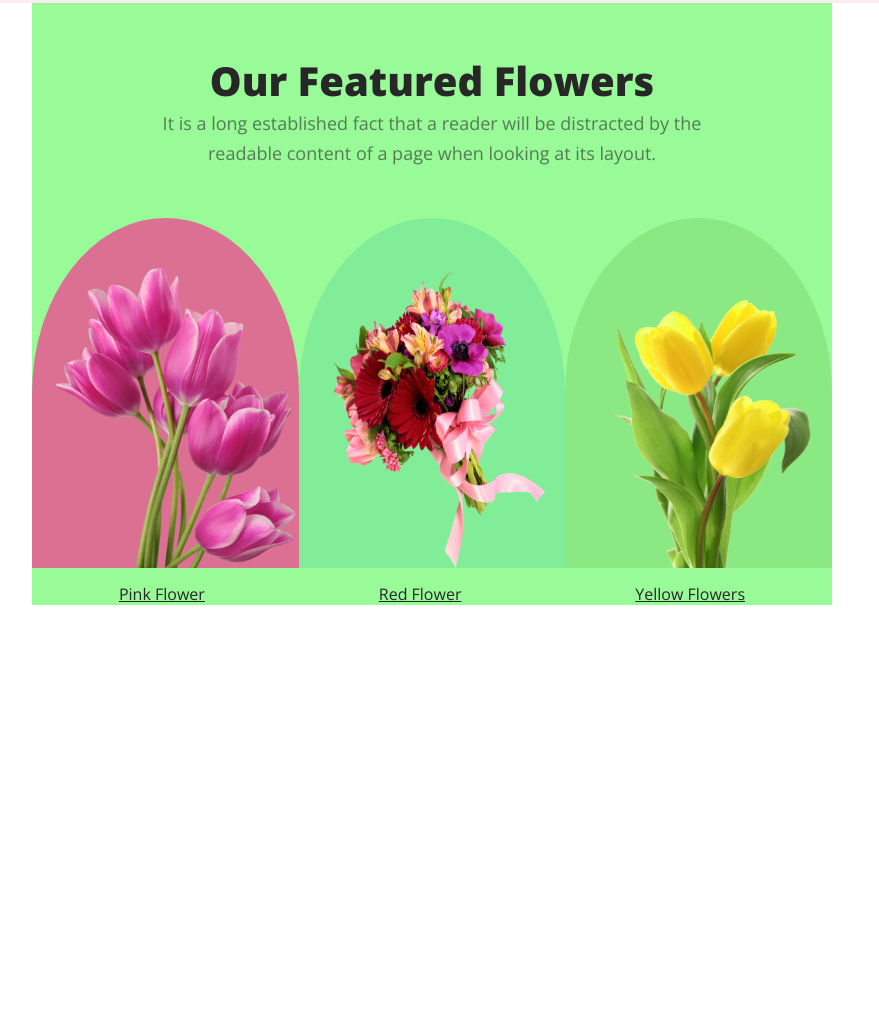
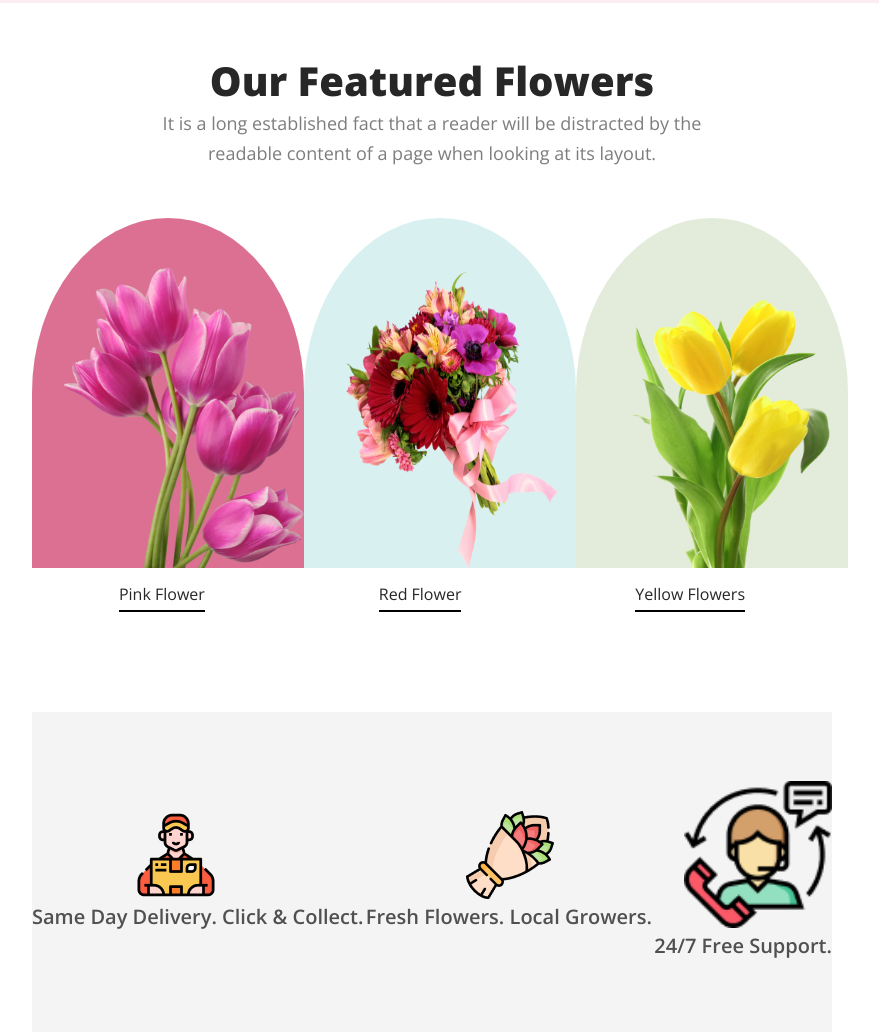
Before and after one commit to Sakib3602/flower-shop, a plain HTML site: page index.html in a window 1280 px wide. Shown: the part 797-1829 px from the top of the page, without its empty margins (208-1087 px from the left). Before the commit the page ends 1402 px from the top, so only its background shows below. Drawn offline with nearby package versions, Linux system fonts and the light colour scheme.

Commit message:
add some a

```diff
--- a/index.html
+++ b/index.html
@@ -1,26 +1,28 @@
 <!DOCTYPE html>
 <html lang="en">
   <head>
-    <meta charset="UTF-8">
-    <meta name="viewport" content="width=device-width, initial-scale=1.0">
+    <meta charset="UTF-8" />
+    <meta name="viewport" content="width=device-width, initial-scale=1.0" />
     <title>Flower</title>
-    <link rel="stylesheet" href="style.css">
+    <link rel="stylesheet" href="style.css" />
   </head>
   <body>
     <header>
       <nav>
-            <h1><span  class="o">FLO</span>WER</h1>
+        <h1><span class="o">FLO</span>WER</h1>
         <ul>
           <a href=""><li>Home</li></a>
           <a href=""><li>About</li></a>
-                <a href=""><li class="hov-drop">
-                    Categories <ul class="drop">
+          <a href=""
+            ><li class="hov-drop">
+              Categories
+              <ul class="drop">
                 <a href="">Rose</a>
                 <a href="">Lily</a>
                 <a href="">Black</a>
               </ul>
-
-                </li></a>
+            </li></a
+          >
           <a href=""><li>Cart</li></a>
           <a href=""><li>Log/Sign</li></a>
         </ul>
@@ -28,14 +30,17 @@
       <div class="header-box">
         <div class="header-main">
           <h1>Lets Make</h1>
-                <h1> Beautiful Flowers a</h1>
+          <h1>Beautiful Flowers a</h1>
           <h1>Part of your life</h1>
 
-                <h4>Blossom in life's garden with beautiful flowers—nature's artistry, weaving moments of joy and color into the tapestry of your existence</h4>
+          <h4>
+            Blossom in life's garden with beautiful flowers—nature's artistry,
+            weaving moments of joy and color into the tapestry of your existence
+          </h4>
           <button>Shop Now</button>
         </div>
         <div class="header-img">
-                <img src="./Flower Asset/pngwing 10.png" alt="">
+          <img src="./Flower Asset/pngwing 10.png" alt="" />
         </div>
       </div>
     </header>
@@ -43,29 +48,54 @@
       <div class="featured">
         <div class="hh">
           <h1>Our Featured Flowers</h1>
-            <h5>It is a long established fact that a reader will be distracted by the readable content of a page when looking at its layout.</h5>
+          <h5>
+            It is a long established fact that a reader will be distracted by
+            the readable content of a page when looking at its layout.
+          </h5>
         </div>
         <div class="imgs">
           <div class="img1">
-                <img src="./Flower Asset/pngwing 6.png" alt="">
+            <img src="./Flower Asset/pngwing 6.png" alt="" />
+          </div>
+          <div class="img1" style="background-color: rgba(5, 151, 160, 0.15)">
+            <img src="./Flower Asset/pngwing 5.png" alt="" />
+          </div>
+          <div class="img1" style="background-color: rgba(71, 125, 17, 0.15)">
+            <img src="./Flower Asset/pngwing 7.png" alt="" />
+          </div>
+        </div>
+        <div class="text">
+          <a href="">Pink Flower</a><a href="">Red Flower</a
+          ><a href="">Yellow Flowers</a>
+        </div>
+
+
+        <div class="delivery">
+
+            <div class="del1">
+                <img class="op" src="./Flower Asset/Group 57.png" alt="">
+                <a href="">Same Day Delivery. Click & Collect.</a>
+            </div>
+
+            <div class="del1">
+                <img class="op" src="./Flower Asset/Group 58.png" alt="">
+                <a href="">Fresh Flowers. Local Growers.</a>
+            </div>
+
+            <div class="del1">
+                <img class="opo" src="./Flower Asset/Group 59.png" alt="">
+                <a href="">24/7 Free Support.</a>
+            </div>
 
         </div>
-            <div class="img1" style="background-color: rgba(5, 151, 160, 0.15);">
-                <img src="./Flower Asset/pngwing 5.png" alt="">
+
+
+
+
+
 
 
       </div>
-            <div class="img1" style="background-color: rgba(71, 125, 17, 0.15);">
-                <img src="./Flower Asset/pngwing 7.png" alt="">
-
-            </div>
-           </div>
-           <div class="text">
-            <a href="">Pink Flower</a><a href="">Red Flower</a><a href="">Yellow Flowers</a>
-        </div>
-        </div>
-
     </main>
-
   </body>
 </html>
--- a/style.css
+++ b/style.css
@@ -1,23 +1,23 @@
-@import url('https://fonts.googleapis.com/css2?family=Inter:wght@100;200;300;400;500;600;700;800;900&family=Merriweather:ital,wght@0,300;0,400;0,700;0,900;1,300;1,400;1,700;1,900&family=Open+Sans:ital,wght@0,300;0,400;0,500;0,600;0,700;0,800;1,300;1,400;1,500;1,600;1,700&family=Poppins:ital,wght@0,100;1,800&family=Work+Sans:ital,wght@0,100;0,200;0,300;0,400;0,500;0,600;0,700;0,800;1,100;1,200;1,300;1,400;1,500;1,600;1,700&display=swap');
+@import url("https://fonts.googleapis.com/css2?family=Inter:wght@100;200;300;400;500;600;700;800;900&family=Merriweather:ital,wght@0,300;0,400;0,700;0,900;1,300;1,400;1,700;1,900&family=Open+Sans:ital,wght@0,300;0,400;0,500;0,600;0,700;0,800;1,300;1,400;1,500;1,600;1,700&family=Poppins:ital,wght@0,100;1,800&family=Work+Sans:ital,wght@0,100;0,200;0,300;0,400;0,500;0,600;0,700;0,800;1,100;1,200;1,300;1,400;1,500;1,600;1,700&display=swap");
 
 * {
   margin: 0;
   padding: 0;
-    font-family: 'Open Sans', sans-serif;
+  font-family: "Open Sans", sans-serif;
 }
-.o{
+.o {
   font-size: 50px;
   color: purple;
 }
-header{
+header {
   height: 100vh;
   width: 100%;
-    background-color:  rgba(229, 84, 115, 0.10);;
+  background-color: rgba(229, 84, 115, 0.1);
 }
-nav h1{
+nav h1 {
   font-weight: 800;
 }
-nav{
+nav {
   display: flex;
   margin-left: 240px;
   margin-right: 240px;
@@ -26,7 +26,7 @@ nav{
   justify-content: space-between;
 }
 
-.drop{
+.drop {
   border-radius: 8px;
   margin-left: 45px;
 
@@ -36,94 +36,85 @@ nav{
   padding: 10px;
   background-color: rgba(229, 169, 179, 0.516);
 }
-.hov-drop:hover .drop{
-
+.hov-drop:hover .drop {
   display: flex;
-
 }
 
 nav > ul {
   display: flex;
-
 }
-nav li{
+nav li {
   margin-right: 10px;
   list-style: none;
   font-weight: 700;
 }
-nav a{
+nav a {
   text-decoration: none;
   margin-right: 10px;
 }
 
-
-.header-main h4{
-    color: rgba(39, 39, 39, 0.60);
+.header-main h4 {
+  color: rgba(39, 39, 39, 0.6);
   font-size: 18px;
   font-weight: 400;
   line-height: 30px;
   margin-top: 20px;
 }
-.header-main button{
+.header-main button {
   height: 34px;
   border: none;
   margin-top: 22px;
   border-radius: 3px;
   width: 94px;
-    background-color:  #E55473;
+  background-color: #e55473;
   color: white;
   font-weight: 400;
 }
-.header-main h1{
+.header-main h1 {
   color: #272727;
   font-size: 50px;
   font-weight: 800;
 }
-.header-main{
+.header-main {
   width: 650px;
   margin-left: 240px;
   margin-top: 130px;
 }
-.header-box{
+.header-box {
   display: flex;
-
 }
-.header-img img{
+.header-img img {
   height: 629px;
-
 }
-main{
+main {
   margin-left: 240px;
   margin-right: 240px;
 }
-.featured{
+.featured {
   height: 100%;
-    background-color: palegreen;
+
 }
-.featured h1{
-
-
+.featured h1 {
   color: #272727;
 
   text-align: center;
   font-size: 40px;
   font-weight: 800;
 }
-.featured h5{
-    color: rgba(39, 39, 39, 0.60);
+.featured h5 {
+  color: rgba(39, 39, 39, 0.6);
 
   text-align: center;
   font-size: 18px;
   font-weight: 400;
   line-height: 30px;
 }
-.hh{
+.hh {
   padding-top: 50px;
   width: 540px;
   margin: auto;
 }
-.img1{
-
+.img1 {
   margin-top: 50px;
   height: 350px;
   width: 320px;
@@ -131,22 +122,59 @@ line-height: 30px;
   border-top-left-radius: 50%;
   background-color: palevioletred;
 }
-.img1 img{
+.img1 img {
   height: 300px;
   width: 240px;
   margin-top: 50px;
-    margin-left: 24px;
+  margin-left: 32px;
 }
-.imgs{
+.imgs {
   display: flex;
   justify-content: space-between;
 }
-.text{
+.text {
   display: flex;
   justify-content: space-around;
   margin-top: 15px;
+}
+.text a {
+  color: #272727;
+  text-decoration: none;
+  padding-bottom: 5px;
+  border-bottom: 2px solid black;
+}
+
+
+.delivery{
+    display: flex;
+    align-items: center;
+    text-align: center;
+    justify-content: space-between;
+    margin-top: 100px;
+    height: 320px;
+    background-color: rgba(39, 39, 39, 0.05);
+}
+.del1{
+    display: flex;
+    flex-direction: column;
+    text-align: center;
 
 }
-.text a{
-    color: #272727;
+.del1 .op{
+    height: 88px;
+    width: 88px;
+    margin-left: 100px;
 }
+.opo{
+    margin-left: 30px;
+}
+
+.del1 a{
+    text-decoration: none;
+    color: rgba(39, 39, 39, 0.80);
+
+text-align: center;
+font-size: 20px;
+font-weight: 600;
+line-height: 35px;
+}
```
Lines whose indentation alone changed are shown as unchanged.
